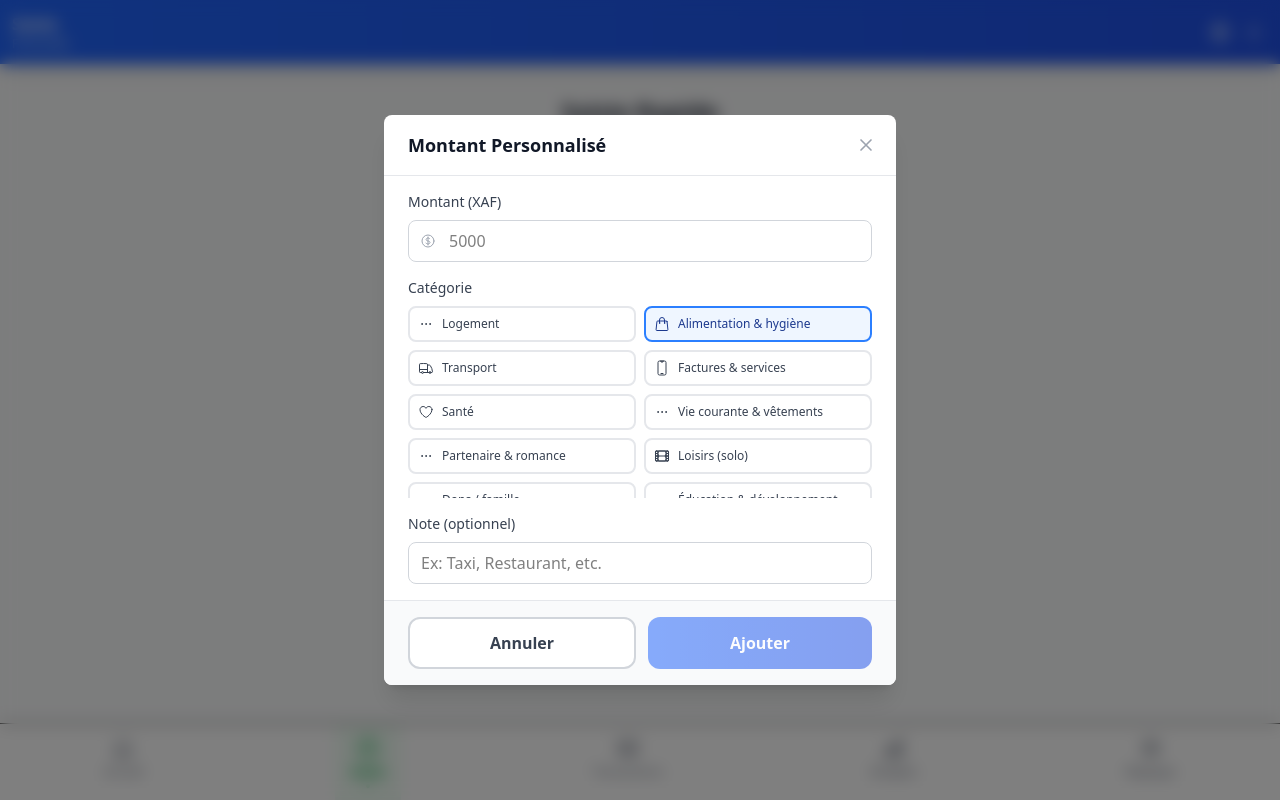
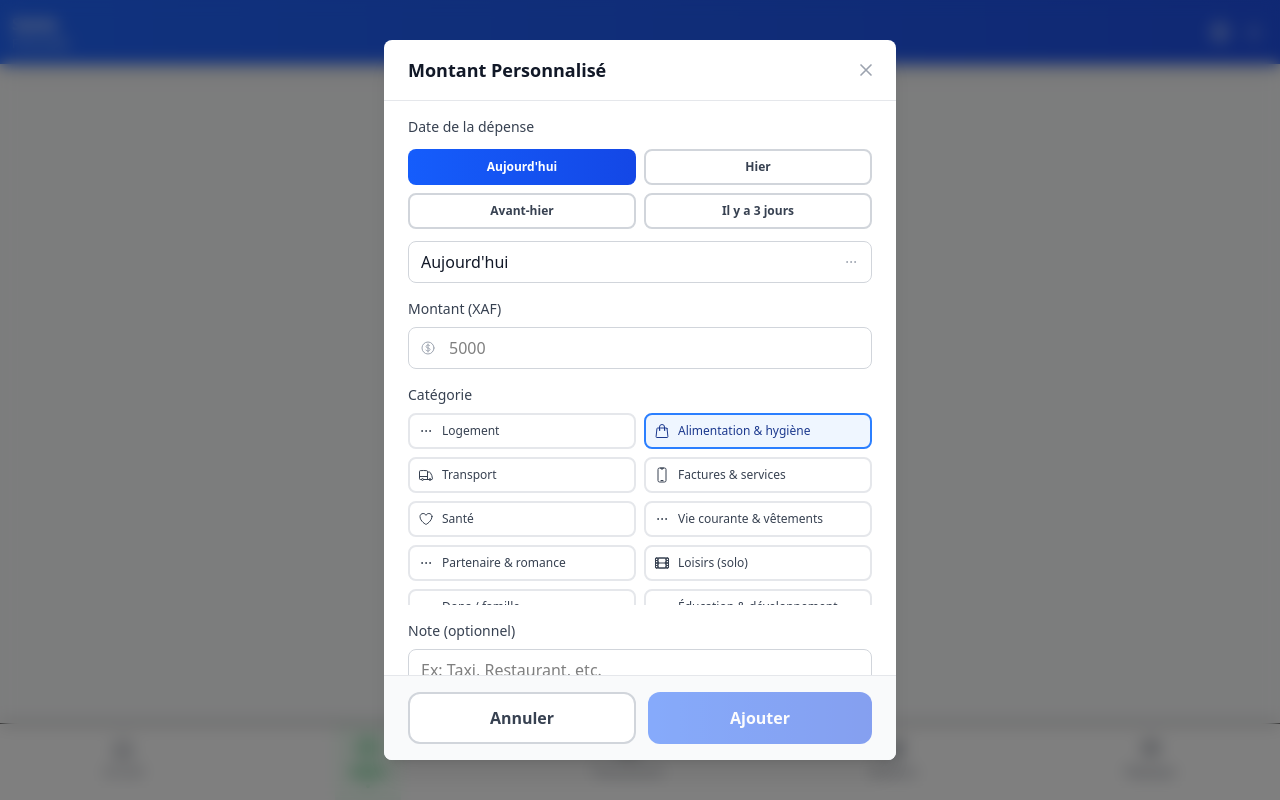
Before and after one commit to sikamloic/FinanceIQ, a React (Vite) app: page /quick-add in a window 1280 px wide. Both pictures are taken after a click on the button "+ Nouvelle Transaction". Built offline with nearby package versions, Linux system fonts and the light colour scheme.

Commit message:
06/10/2025

```diff
--- a/src/components/CustomAmountModal.tsx
+++ b/src/components/CustomAmountModal.tsx
@@ -3,12 +3,13 @@
 
 import { useState } from 'react'
 import { Modal, ModalHeader, ModalBody, ModalFooter, ModalTitle, Button, Icon, FinanceIcons } from './ui'
+import DateSelector from './DateSelector'
 // import NumericInput from './NumericInput' // Remplacé par input custom avec Icon
 
 interface CustomAmountModalProps {
   isOpen: boolean
   onClose: () => void
-  onSubmit: (amount: number, categoryId: string, categoryName: string, note?: string) => void
+  onSubmit: (amount: number, categoryId: string, categoryName: string, note?: string, date?: string) => void
 }
 
 // Catégories scientifiques disponibles pour saisie libre
@@ -32,6 +33,9 @@ export default function CustomAmountModal({ isOpen, onClose, onSubmit }: CustomA
   const [amount, setAmount] = useState<number>(0)
   const [selectedCategory, setSelectedCategory] = useState<string>('alimentation')
   const [note, setNote] = useState<string>('')
+  const [selectedDate, setSelectedDate] = useState<string>(
+    new Date().toISOString().split('T')[0] // Défaut: aujourd'hui
+  )
 
   const handleSubmit = () => {
     if (amount <= 0) return
@@ -39,12 +43,13 @@ export default function CustomAmountModal({ isOpen, onClose, onSubmit }: CustomA
     const category = categories.find(cat => cat.id === selectedCategory)
     if (!category) return
 
-    onSubmit(amount, selectedCategory, category.name, note || undefined)
+    onSubmit(amount, selectedCategory, category.name, note || undefined, selectedDate)
 
     // Reset form
     setAmount(0)
     setSelectedCategory('alimentation')
     setNote('')
+    setSelectedDate(new Date().toISOString().split('T')[0])
     onClose()
   }
 
@@ -57,6 +62,13 @@ export default function CustomAmountModal({ isOpen, onClose, onSubmit }: CustomA
       </ModalHeader>
 
       <ModalBody className="space-y-4">
+          {/* Date de la transaction */}
+          <DateSelector
+            selectedDate={selectedDate}
+            onDateChange={setSelectedDate}
+            maxPastDays={30}
+          />
+
           {/* Montant */}
           <div>
             <label className="block text-sm font-medium text-gray-700 mb-2">
--- /dev/null
+++ b/src/components/DateSelector.tsx
@@ -0,0 +1,147 @@
+// FinanceIQ - Sélecteur de Date pour Transactions
+// Composant critique pour saisie rétroactive
+
+import { useState } from 'react'
+import { Button, Icon, FinanceIcons } from './ui'
+
+interface DateSelectorProps {
+  selectedDate: string // Format YYYY-MM-DD
+  onDateChange: (date: string) => void
+  maxPastDays?: number // Limite jours dans le passé (défaut: 30)
+  className?: string
+}
+
+export default function DateSelector({
+  selectedDate,
+  onDateChange,
+  maxPastDays = 30,
+  className = ''
+}: DateSelectorProps) {
+  const [showCalendar, setShowCalendar] = useState(false)
+
+  // Calculer les dates limites
+  const today = new Date()
+  const minDate = new Date(today)
+  minDate.setDate(today.getDate() - maxPastDays)
+
+  const formatDateForInput = (date: Date): string => {
+    return date.toISOString().split('T')[0]
+  }
+
+  const formatDateForDisplay = (dateStr: string): string => {
+    const date = new Date(dateStr + 'T00:00:00')
+    const today = new Date()
+    const yesterday = new Date(today)
+    yesterday.setDate(today.getDate() - 1)
+
+    if (dateStr === formatDateForInput(today)) {
+      return "Aujourd'hui"
+    } else if (dateStr === formatDateForInput(yesterday)) {
+      return "Hier"
+    } else {
+      return date.toLocaleDateString('fr-FR', {
+        weekday: 'short',
+        day: 'numeric',
+        month: 'short'
+      })
+    }
+  }
+
+  // Boutons rapides pour les jours récents
+  const getQuickDates = () => {
+    const dates = []
+    for (let i = 0; i < Math.min(4, maxPastDays + 1); i++) {
+      const date = new Date(today)
+      date.setDate(today.getDate() - i)
+      dates.push({
+        value: formatDateForInput(date),
+        label: i === 0 ? "Aujourd'hui" :
+               i === 1 ? "Hier" :
+               i === 2 ? "Avant-hier" :
+               `Il y a ${i} jours`
+      })
+    }
+    return dates
+  }
+
+  const quickDates = getQuickDates()
+
+  return (
+    <div className={`space-y-3 ${className}`}>
+      {/* Label */}
+      <label className="block text-sm font-medium text-gray-700">
+        Date de la dépense
+      </label>
+
+      {/* Boutons rapides */}
+      <div className="grid grid-cols-2 gap-2">
+        {quickDates.map((dateOption) => (
+          <Button
+            key={dateOption.value}
+            variant={selectedDate === dateOption.value ? "primary" : "outline"}
+            size="sm"
+            onClick={() => onDateChange(dateOption.value)}
+            className="text-xs"
+          >
+            {dateOption.label}
+          </Button>
+        ))}
+      </div>
+
+      {/* Sélecteur calendrier */}
+      <div className="relative">
+        <div className="flex items-center space-x-2">
+          <div className="flex-1">
+            <div
+              className="w-full px-3 py-2 border border-gray-300 rounded-lg bg-white cursor-pointer hover:border-gray-400 transition-colors"
+              onClick={() => setShowCalendar(!showCalendar)}
+            >
+              <div className="flex items-center justify-between">
+                <span className="text-gray-900">
+                  {formatDateForDisplay(selectedDate)}
+                </span>
+                <Icon
+                  name={FinanceIcons.other}
+                  size="sm"
+                  className="text-gray-400"
+                />
+              </div>
+            </div>
+          </div>
+        </div>
+
+        {/* Input date natif (caché mais fonctionnel) */}
+        <input
+          type="date"
+          value={selectedDate}
+          onChange={(e) => onDateChange(e.target.value)}
+          min={formatDateForInput(minDate)}
+          max={formatDateForInput(today)}
+          className="absolute inset-0 w-full h-full opacity-0 cursor-pointer"
+        />
+      </div>
+
+      {/* Avertissement si date ancienne */}
+      {(() => {
+        const daysDiff = Math.floor(
+          (today.getTime() - new Date(selectedDate + 'T00:00:00').getTime()) /
+          (1000 * 60 * 60 * 24)
+        )
+
+        if (daysDiff > 7) {
+          return (
+            <div className="bg-amber-50 border border-amber-200 rounded-lg p-2">
+              <div className="flex items-center space-x-2">
+                <Icon name={FinanceIcons.other} size="sm" className="text-amber-600" />
+                <span className="text-xs text-amber-800">
+                  Transaction d'il y a {daysDiff} jours - Vérifiez la date
+                </span>
+              </div>
+            </div>
+          )
+        }
+        return null
+      })()}
+    </div>
+  )
+}
--- a/src/pages/QuickAdd.tsx
+++ b/src/pages/QuickAdd.tsx
@@ -41,13 +41,13 @@ export default function QuickAdd() {
 
 
   // Handler pour transaction personnalisée
-  const handleCustomTransaction = async (amount: number, categoryId: string, categoryName: string, note?: string) => {
+  const handleCustomTransaction = async (amount: number, categoryId: string, categoryName: string, note?: string, date?: string) => {
     try {
       // Créer la transaction
       const transactionData = {
         amount,
         categoryId,
-        date: new Date().toISOString().split('T')[0],
+        date: date || new Date().toISOString().split('T')[0], // Utiliser date fournie ou aujourd'hui
         type: 'expense' as const,
         note: note || undefined
       }
```
Also changed, not shown: 2 other files (tests, documents, lock files or other folders).
